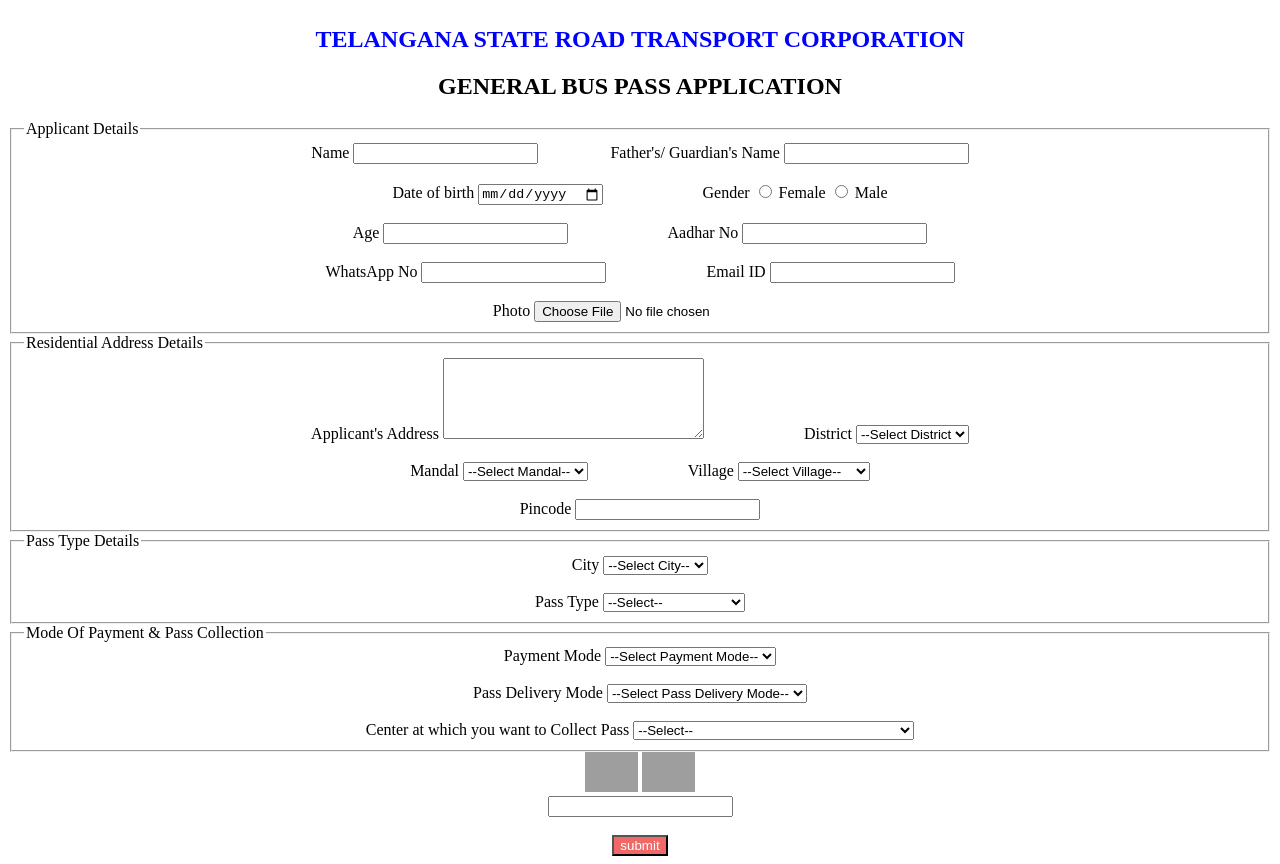
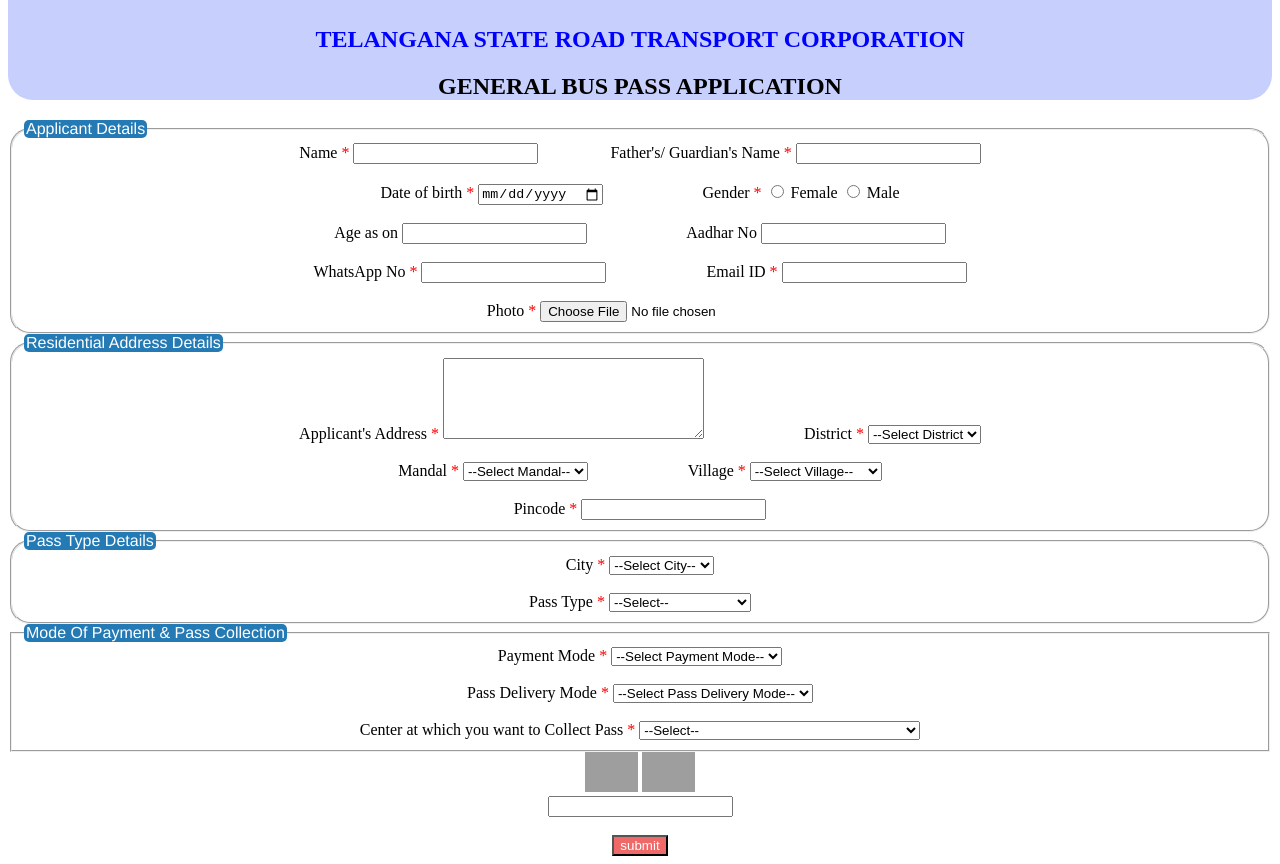
Before and after one commit to GaneshMandaloju/46r-tasks, a plain HTML site: page BusPass/index.html in a window 1280 px wide. Shown: the part 74-938 px from the top of the page. Drawn offline with Linux system fonts and the light colour scheme; grey boxes are pictures that could not be loaded.

Commit message:
Add files via upload

```diff
--- a/BusPass/index.html
+++ b/BusPass/index.html
@@ -6,64 +6,66 @@
     <title>TGSRTC BUS PASS</title>
 </head>
 <body>
-    <form action="./homepage.html">
+    <form action="./homepage.html" autocomplete="off">
+    <div style="background-color: rgb(199, 207, 252); border-radius: 25px;">
     <center>
-        <img src="https://s3.ap-southeast-1.amazonaws.com/images.deccanchronicle.com/dc-Cover-fm6u0ms2c8v69o8d0kltjti6d3-20230806230756.Medi.jpeg" alt="" height="50px"><br>
+        <img src="https://encrypted-tbn0.gstatic.com/images?q=tbn:ANd9GcTBRUGNOJ6DmWn7aPA71wG47kEd3K_pzaRvdw&s" alt="" height="50px"><br>
         <br>
         <h2 style="color: blue;">TELANGANA STATE ROAD TRANSPORT CORPORATION</h2>
         <h2>GENERAL BUS PASS APPLICATION</h2>
     </center>
+    </div>
 
     <center>
-        <fieldset>
-            <legend>Applicant Details</legend>
+        <fieldset style="border-radius: 20px;">
+            <legend style="background-color: rgb(36, 122, 180); color: white; font-family: 'Franklin Gothic Medium', 'Arial Narrow', Arial, sans-serif; border-radius: 5px;"> Applicant Details </legend>
 
-            <label for="applicantname">Name</label>
+            <label for="applicantname">Name <span style="color: red;">*</span> </label>
             <input type="text" name="applicantname" id="applicantname" maxlength="20" required>
             &nbsp;&nbsp;&nbsp;&nbsp;&nbsp;&nbsp;&nbsp;&nbsp;&nbsp;&nbsp;&nbsp;&nbsp;&nbsp;&nbsp;&nbsp;&nbsp;
 
-            <label for="fathername">Father's/ Guardian's Name</label>
+            <label for="fathername">Father's/ Guardian's Name <span style="color: red;">*</span></label>
             <input type="text" name="fathername" id="fathername" required><br><br>
 
-            <label for="dob">Date of birth</label>
+            <label for="dob">Date of birth <span style="color: red;">*</span></label>
             <input type="date" name="dob" id="dob">
             &nbsp;&nbsp;&nbsp;&nbsp;&nbsp;&nbsp;&nbsp;&nbsp;&nbsp;&nbsp;&nbsp;&nbsp;&nbsp;&nbsp;&nbsp;&nbsp;&nbsp;&nbsp;&nbsp;&nbsp;&nbsp;&nbsp;&nbsp;
 
 
-            <label for="gender">Gender</label>
+            <label for="gender">Gender <span style="color: red;">*</span></label>
             <input type="radio" name="gender" id="female">
             <label for="female">Female</label>
 
             <input type="radio" name="gender" id="male">
             <label for="male">Male</label><br><br>
 
-            <label for="age">Age</label>
+            <label for="age">Age as on </label>
             <input type="number" name="age" id="age">
             &nbsp;&nbsp;&nbsp;&nbsp;&nbsp;&nbsp;&nbsp;&nbsp;&nbsp;&nbsp;&nbsp;&nbsp;&nbsp;&nbsp;&nbsp;&nbsp;&nbsp;&nbsp;&nbsp;&nbsp;&nbsp;&nbsp;&nbsp;
 
             <label for="aadhar">Aadhar No</label>
             <input type="tel" name="aadhar" id="aadhar" required><br><br>
 
-            <label for="whatsapp">WhatsApp No</label>
+            <label for="whatsapp">WhatsApp No <span style="color: red;">*</span></label>
             <input type="tel" name="whatsappnumber" id="whatsapp" required>
             &nbsp;&nbsp;&nbsp;&nbsp;&nbsp;&nbsp;&nbsp;&nbsp;&nbsp;&nbsp;&nbsp;&nbsp;&nbsp;&nbsp;&nbsp;&nbsp;&nbsp;&nbsp;&nbsp;&nbsp;&nbsp;&nbsp;&nbsp;
 
-            <label for="email">Email ID</label>
+            <label for="email">Email ID <span style="color: red;">*</span></label>
             <input type="email" name="email" id="email" required><br><br>
 
-            <label for="photo">Photo</label>
+            <label for="photo">Photo <span style="color: red;">*</span></label>
             <input type="file" name="photo" id="photo" accept=".jpg, .jpeg, .png">
         </fieldset>
     </center>
 
     <center>
-        <fieldset>
-            <legend>Residential Address Details</legend>
-            <label for="address">Applicant's Address</label>
+        <fieldset style="border-radius: 20px;">
+            <legend style="background-color: rgb(36, 122, 180); color: white; font-family: 'Franklin Gothic Medium', 'Arial Narrow', Arial, sans-serif; border-radius: 5px;">Residential Address Details</legend>
+            <label for="address">Applicant's Address <span style="color: red;">*</span></label>
             <textarea name="address" id="address" cols="30" rows="5"></textarea>
             &nbsp;&nbsp;&nbsp;&nbsp;&nbsp;&nbsp;&nbsp;&nbsp;&nbsp;&nbsp;&nbsp;&nbsp;&nbsp;&nbsp;&nbsp;&nbsp;&nbsp;&nbsp;&nbsp;&nbsp;&nbsp;&nbsp;&nbsp;
 
-            <label for="district">District</label>
+            <label for="district">District <span style="color: red;">*</span></label>
             <select name="district" id="district">
                 <option value="select" disabled selected>--Select District</option>
                 <option value="Hyderabad">HYDERABAD</option>
@@ -71,7 +73,7 @@
                 <option value="sangareddy">Sanga Reddy</option>
             </select><br><br>
 
-            <label for="mandal">Mandal</label>
+            <label for="mandal">Mandal <span style="color: red;">*</span></label>
             <select name="mandal" id="mandal">
                 <option value="select" disabled selected>--Select Mandal--</option>
                 <option value="charminar">Charminar</option>
@@ -81,7 +83,7 @@
             </select>
             &nbsp;&nbsp;&nbsp;&nbsp;&nbsp;&nbsp;&nbsp;&nbsp;&nbsp;&nbsp;&nbsp;&nbsp;&nbsp;&nbsp;&nbsp;&nbsp;&nbsp;&nbsp;&nbsp;&nbsp;&nbsp;&nbsp;&nbsp;
 
-            <label for="village">Village</label>
+            <label for="village">Village <span style="color: red;">*</span></label>
             <select name="village" id="village">Village
                 <option value="select" disabled selected>--Select Village--</option>
                 <option value="amberpet">Amberpet</option>
@@ -90,19 +92,19 @@
                 <option value="amberpet">Amberpet</option>
             </select><br><br>
 
-            <label for="pincode">Pincode</label>
+            <label for="pincode">Pincode <span style="color: red;">*</span></label>
             <input type="number" name="pincode" id="pincode">
 
         </fieldset>
 
-        <fieldset>
-            <legend>Pass Type Details</legend>
-            <label for="city">City</label>
+        <fieldset style="border-radius: 20px;">
+            <legend style="background-color: rgb(36, 122, 180); color: white; font-family: 'Franklin Gothic Medium', 'Arial Narrow', Arial, sans-serif; border-radius: 5px;">Pass Type Details</legend>
+            <label for="city">City <span style="color: red;">*</span></label>
             <select name="city" id="city">
                 <option value="select" selected disabled>--Select City--</option>
                 <option value="hyderabad">HYDERABAD</option>
             </select><br><br>
-            <label for="passtype">Pass Type</label>
+            <label for="passtype">Pass Type <span style="color: red;">*</span></label>
             <select name="passtype" id="passtype">
                 <option value="select" disabled selected>--Select--</option>
                 <option value="geaterpass">Greater Pass</option>
@@ -113,20 +115,20 @@
         </fieldset>
 
         <fieldset>
-            <legend>Mode Of Payment & Pass Collection</legend>
-            <label for="paymentmode">Payment Mode</label>
+            <legend style="background-color: rgb(36, 122, 180); color: white; font-family: 'Franklin Gothic Medium', 'Arial Narrow', Arial, sans-serif; border-radius: 5px;">Mode Of Payment & Pass Collection</legend>
+            <label for="paymentmode">Payment Mode <span style="color: red;">*</span></label>
             <select name="paymentmode" id="paymentmode">
                 <option value="select" selected disabled>--Select Payment Mode--</option>
                 <option value="paymentatcounter">Payment At Counter</option>
             </select><br><br>
 
-            <label for="passdeliverymode">Pass Delivery Mode</label>
+            <label for="passdeliverymode">Pass Delivery Mode <span style="color: red;">*</span></label>
             <select name="passdeliverymode" id="passdeliverymode">
                 <option value="select">--Select Pass Delivery Mode--</option>
                 <option value="atcounter">At Counter</option>
             </select><br><br>
 
-            <label for="center">Center at which you want to Collect Pass</label>
+            <label for="center">Center at which you want to Collect Pass <span style="color: red;">*</span></label>
             <select name="center" id="center">
                 <option value="select" disabled selected>--Select--</option>
                 <option value="rtcabids">RTC ABIDS -- HYD [12/07/2025]</option>
```
